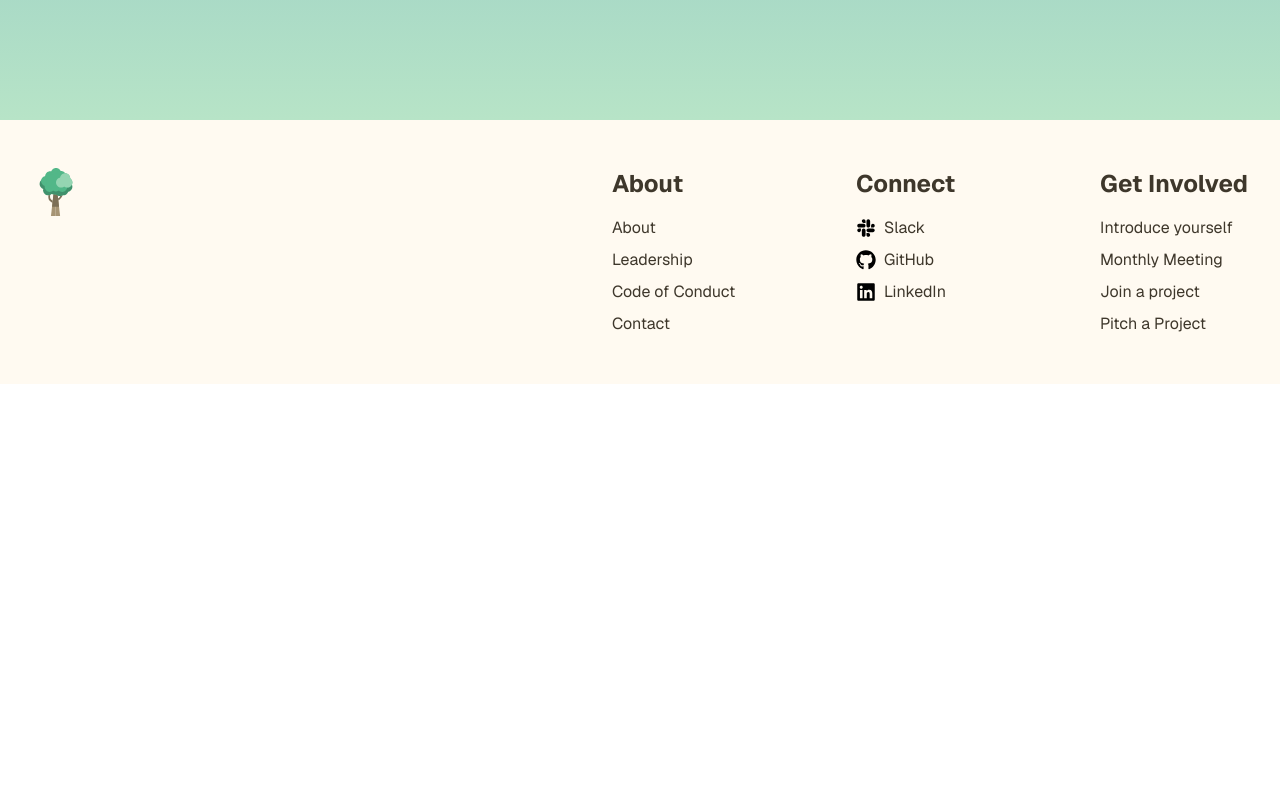
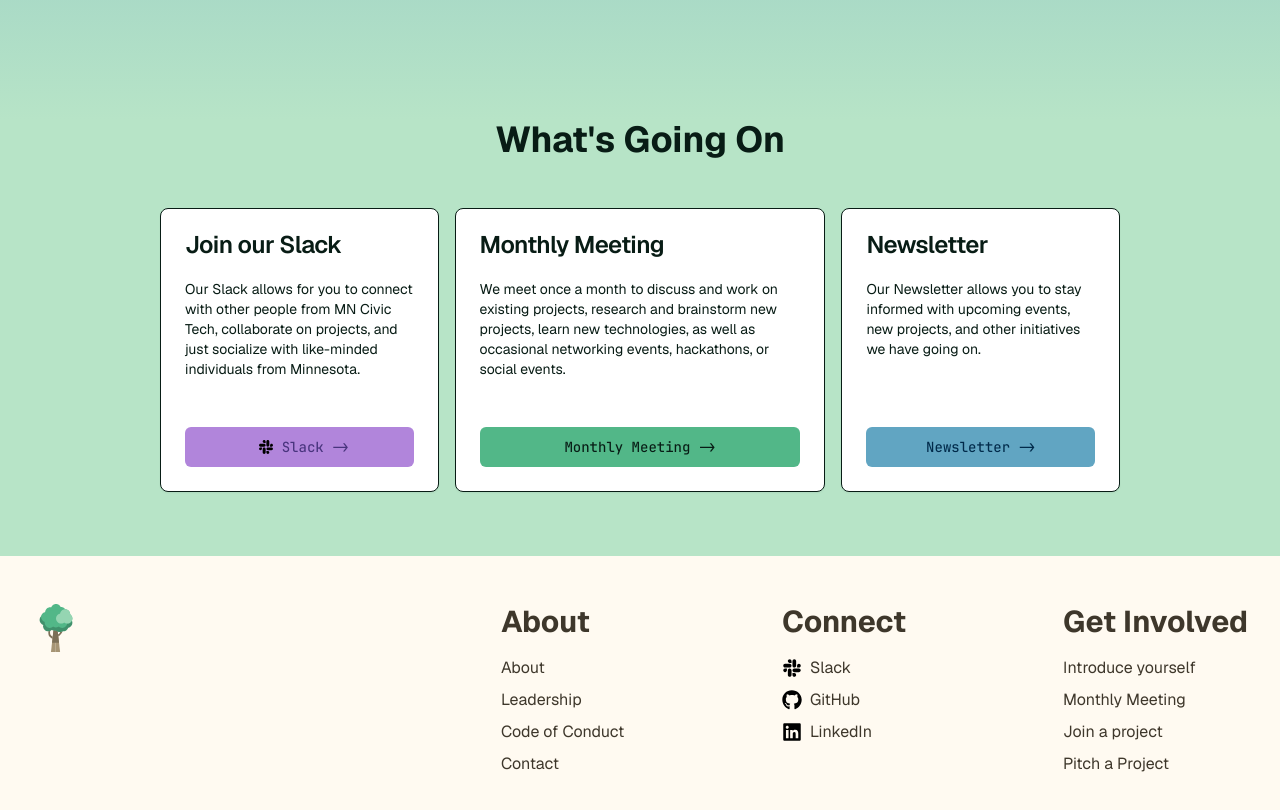
Before and after one commit to MNCivicTech/mncivictech.org, a Next.js app: page / in a window 1280 px wide. Shown: the part 680-1490 px from the top of the page. Before the commit the page ends 1064 px from the top, so only its background shows below. Built offline with nearby package versions, Linux system fonts and the light colour scheme.

Commit message:
feat: whats going on section

```diff
--- /dev/null
+++ b/src/app/(home)/WhatsGoingOn.tsx
@@ -0,0 +1,99 @@
+import SlackIcon from "@/icons/slack";
+import { Button } from "@/ui/Button";
+import {
+  Card,
+  CardContent,
+  CardDescription,
+  CardFooter,
+  CardHeader,
+  CardTitle,
+} from "@/ui/Card";
+import { SLACK_LINK } from "@/utils";
+import Link from "next/link";
+
+export default function WhatsGoingOn() {
+  return (
+    <div className="mx-auto bg-green-100 pb-8 text-green-900 md:px-18 lg:px-36">
+      <div className="flex justify-center">
+        <h2 className="mb-4 text-3xl text-green-900 md:text-4xl">
+          What's Going On
+        </h2>
+      </div>
+
+      <div className="mx-4 flex flex-col gap-4 md:flex-row">
+        {/* Left card */}
+        <Card className="flex flex-[3] flex-col border border-green-900 bg-white text-green-900 md:my-8">
+          <CardHeader>
+            <div className="flex flex-col items-start gap-4 md:mb-4 md:flex-row md:items-center">
+              <CardTitle>Join our Slack</CardTitle>
+            </div>
+            <CardDescription>
+              Our Slack allows for you to connect with other people from MN
+              Civic Tech, collaborate on projects, and just socialize with
+              like-minded individuals from Minnesota.
+            </CardDescription>
+          </CardHeader>
+
+          <CardContent className="max-w-lg flex-grow" />
+
+          <CardFooter>
+            <Link href={SLACK_LINK} className="w-full">
+              <Button variant="purple" className="w-full">
+                <SlackIcon className="mx-2 size-4" />
+                {"Slack ->"}
+              </Button>
+            </Link>
+          </CardFooter>
+        </Card>
+
+        {/* Center card */}
+        <Card className="flex flex-[4] flex-col border border-green-900 bg-white md:my-8">
+          <CardHeader>
+            <div className="flex flex-col items-start gap-4 md:mb-4 md:flex-row md:items-center">
+              <CardTitle>Monthly Meeting</CardTitle>
+            </div>
+            <CardDescription>
+              We meet once a month to discuss and work on existing projects,
+              research and brainstorm new projects, learn new technologies, as
+              well as occasional networking events, hackathons, or social
+              events.
+            </CardDescription>
+          </CardHeader>
+
+          <CardContent className="max-w-lg flex-grow" />
+
+          <CardFooter>
+            <Link href="/get-involved/meeting" className="w-full">
+              <Button variant="green" className="w-full">
+                {"Monthly Meeting ->"}
+              </Button>
+            </Link>
+          </CardFooter>
+        </Card>
+
+        {/* Right card */}
+        <Card className="flex flex-[3] flex-col border border-green-900 bg-white md:my-8">
+          <CardHeader>
+            <div className="flex flex-col items-start gap-4 md:mb-4 md:flex-row md:items-center">
+              <CardTitle>Newsletter</CardTitle>
+            </div>
+            <CardDescription>
+              Our Newsletter allows you to stay informed with upcoming events,
+              new projects, and other initiatives we have going on.
+            </CardDescription>
+          </CardHeader>
+
+          <CardContent className="max-w-lg flex-grow" />
+
+          <CardFooter>
+            <Link href="/about#contact" className="w-full">
+              <Button variant="blue" className="w-full">
+                {"Newsletter ->"}
+              </Button>
+            </Link>
+          </CardFooter>
+        </Card>
+      </div>
+    </div>
+  );
+}
--- a/src/app/(home)/page.tsx
+++ b/src/app/(home)/page.tsx
@@ -1,9 +1,14 @@
 import Hero from "@/app/(home)/Hero";
+import WhatsGoingOn from "@/app/(home)/WhatsGoingOn";
 
 export default function HomePage() {
   return (
-    <main className="flex min-h-screen flex-col items-center bg-gradient-to-b from-blue-200 to-green-100 p-12 pt-32 md:p-36">
-      <Hero />
+    <main>
+      <div className="flex min-h-screen flex-col items-center bg-gradient-to-b from-blue-200 to-green-100 p-12 pt-32 md:p-36">
+        <Hero />
+      </div>
+
+      <WhatsGoingOn />
     </main>
   );
 }
--- a/src/app/about/ContactForm.tsx
+++ b/src/app/about/ContactForm.tsx
@@ -121,7 +121,7 @@ export default function ContactForm() {
           <Button
             type="submit"
             disabled={isSubmitting}
-            variant="brown"
+            variant="green"
             className="w-full md:w-36"
           >
             Submit
--- a/src/app/about/page.tsx
+++ b/src/app/about/page.tsx
@@ -1,5 +1,13 @@
 import ContactForm from "@/app/about/ContactForm";
 import SlackIcon from "@/icons/slack";
+import { Button } from "@/ui/Button";
+import {
+  Card,
+  CardContent,
+  CardDescription,
+  CardHeader,
+  CardTitle,
+} from "@/ui/Card";
 import { SLACK_LINK } from "@/utils";
 import type { Metadata } from "next";
 import Link from "next/link";
@@ -36,7 +44,7 @@ const leadershipTeam = [
 
 export default function AboutPage() {
   return (
-    <div className="mx-auto bg-brown-50/25 p-6 pt-32 text-brown-900 md:p-36">
+    <div className="mx-auto bg-brown-50/50 p-6 pt-32 text-brown-900 md:p-36">
       <h1 className="mb-8 font-bold text-4xl">About MN Civic Tech</h1>
 
       <section className="mb-12 md:mb-16">
@@ -64,9 +72,13 @@ export default function AboutPage() {
       </section>
 
       <section className="mb-12 md:mb-16">
-        <h2 className="mb-6 font-semibold text-3xl">Code of Conduct</h2>
-        <div className="rounded-lg bg-brown-300 p-6 font-mono">
-          <p className="mb-4">
+        <Card className="my-4 flex flex-col border border-brown-900 bg-white md:my-8">
+          <CardHeader>
+            <div className="flex flex-col items-start gap-4 md:mb-4 md:flex-row md:items-center">
+              <CardTitle>Code of Conduct</CardTitle>
+            </div>
+
+            <CardDescription>
               At MN Civic Tech, we are committed to providing a welcoming and
               inclusive environment for all participants. We expect all members,
               volunteers, and attendees to treat each other with respect and
@@ -77,14 +89,18 @@ export default function AboutPage() {
               disruptive behavior in any form. We encourage collaboration, open
               communication, and feedback to maintain a positive and productive
               community.
-          </p>
+            </CardDescription>
+          </CardHeader>
 
-          <button type="button">
-            <Link href="/about/code-of-conduct" className="underline">
+          <CardContent className="max-w-lg">
+            {/* Properly space out the footer, could add more details here too */}
+            <Link href="/about/code-of-conduct" className="">
+              <Button variant="green" className="w-full">
                 {"Read Full Code of Conduct ->"}
+              </Button>
             </Link>
-          </button>
-        </div>
+          </CardContent>
+        </Card>
       </section>
 
       <section id="contact" className="mb-12 scroll-mt-32 md:mb-16">
--- a/src/app/tailwind.css
+++ b/src/app/tailwind.css
@@ -3,9 +3,13 @@
 @tailwind utilities;
 
 h1 {
-  @apply text-2xl md:text-4xl font-bold mb-2;
+  @apply text-3xl md:text-5xl font-bold mb-2;
 }
 
 h2 {
+  @apply text-2xl md:text-3xl font-bold mb-2;
+}
+
+h3 {
   @apply text-xl md:text-2xl font-bold mb-2;
 }
```
Lines whose indentation alone changed are shown as unchanged.
